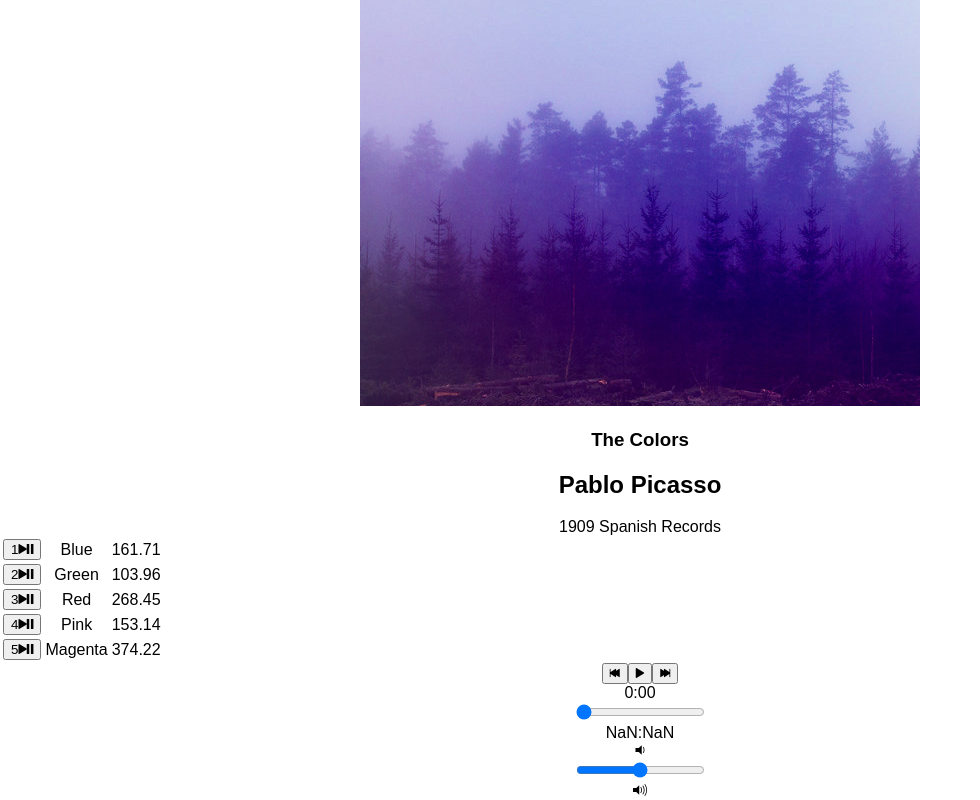
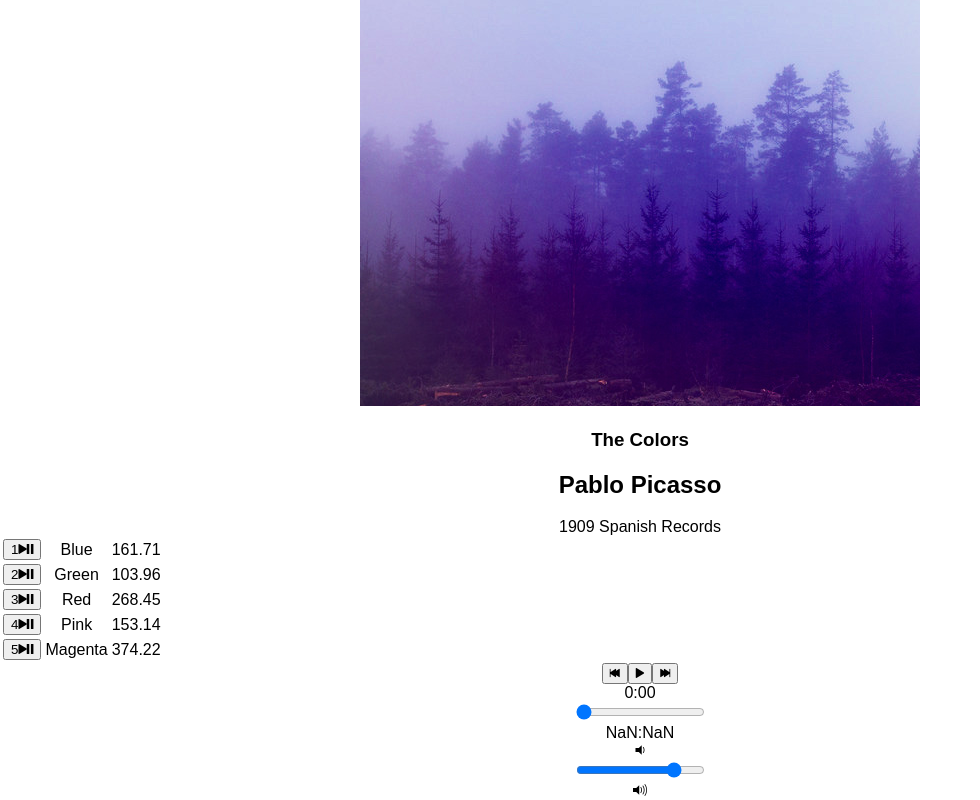
Before and after one commit to TravisBlair74/bloc-jams-react, a React (Create React App) app: page /album/the-colors in a window 1280 px wide. Shown: the part 252-1052 px from the top of the page, without its empty margins (0-980 px from the left). Built offline with nearby package versions, Linux system fonts and the light colour scheme.

Commit message:
Default volume set

```diff
--- a/src/components/Album.js
+++ b/src/components/Album.js
@@ -14,7 +14,7 @@ class Album extends Component {
           album: album,
           currentSong: album.songs[0],
           currentTime: 0,
-          currentVolume: 1,
+          currentVolume: 0.8,
           duration: album.songs[0].duration,
           isPlaying: false
         };
@@ -140,7 +140,7 @@ class Album extends Component {
           isPlaying={this.state.isPlaying}
           currentSong={this.state.currentSong}
           currentTime={this.audioElement.currentTime}
-          currentVolume={this.audioElement.currentVolume}
+          currentVolume={this.audioElement.currentVolume || this.state.currentVolume}
           duration={this.audioElement.duration}
           handleSongClick={() => this.handleSongClick(this.state.currentSong)}
           handlePrevClick={() => this.handlePrevClick()}
```
